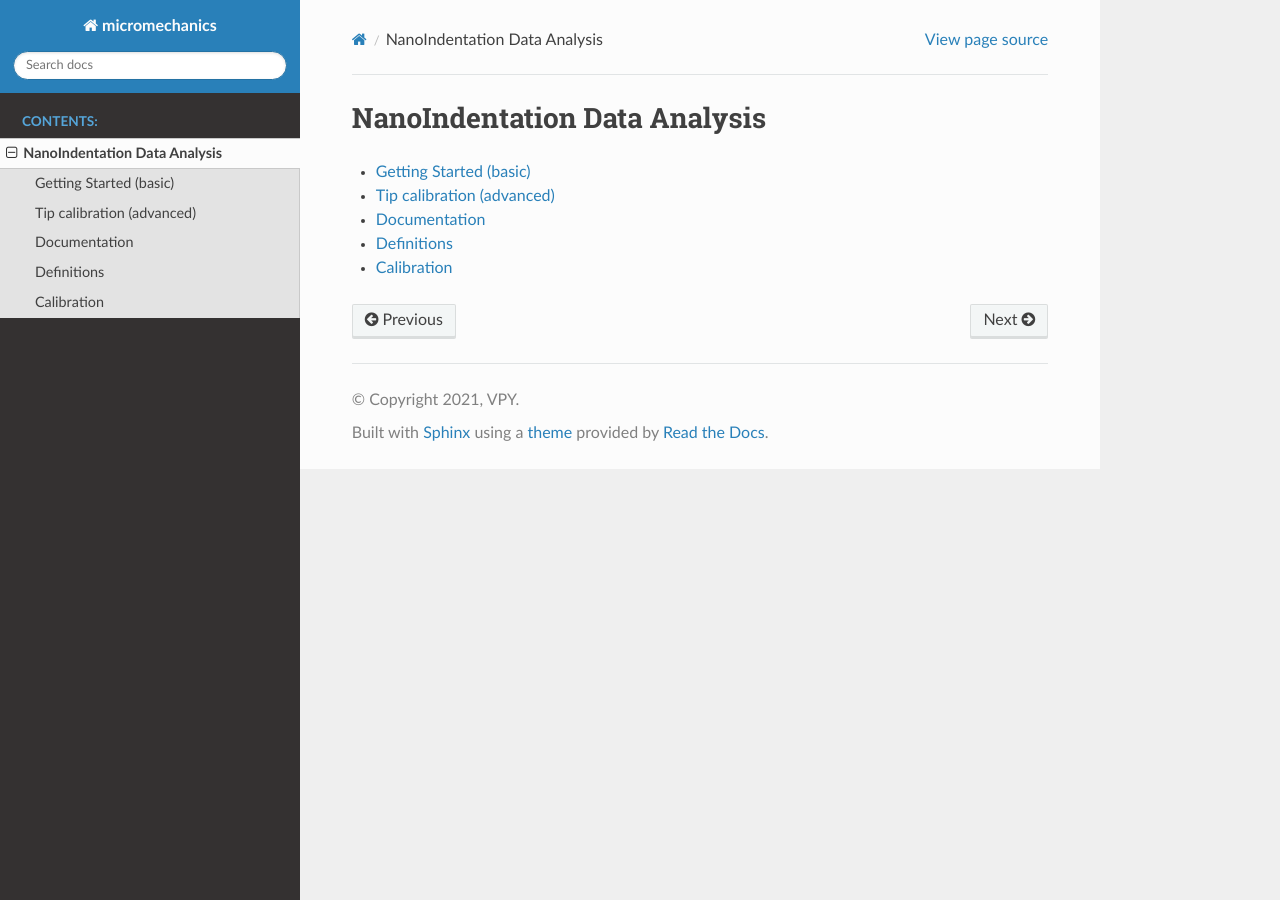
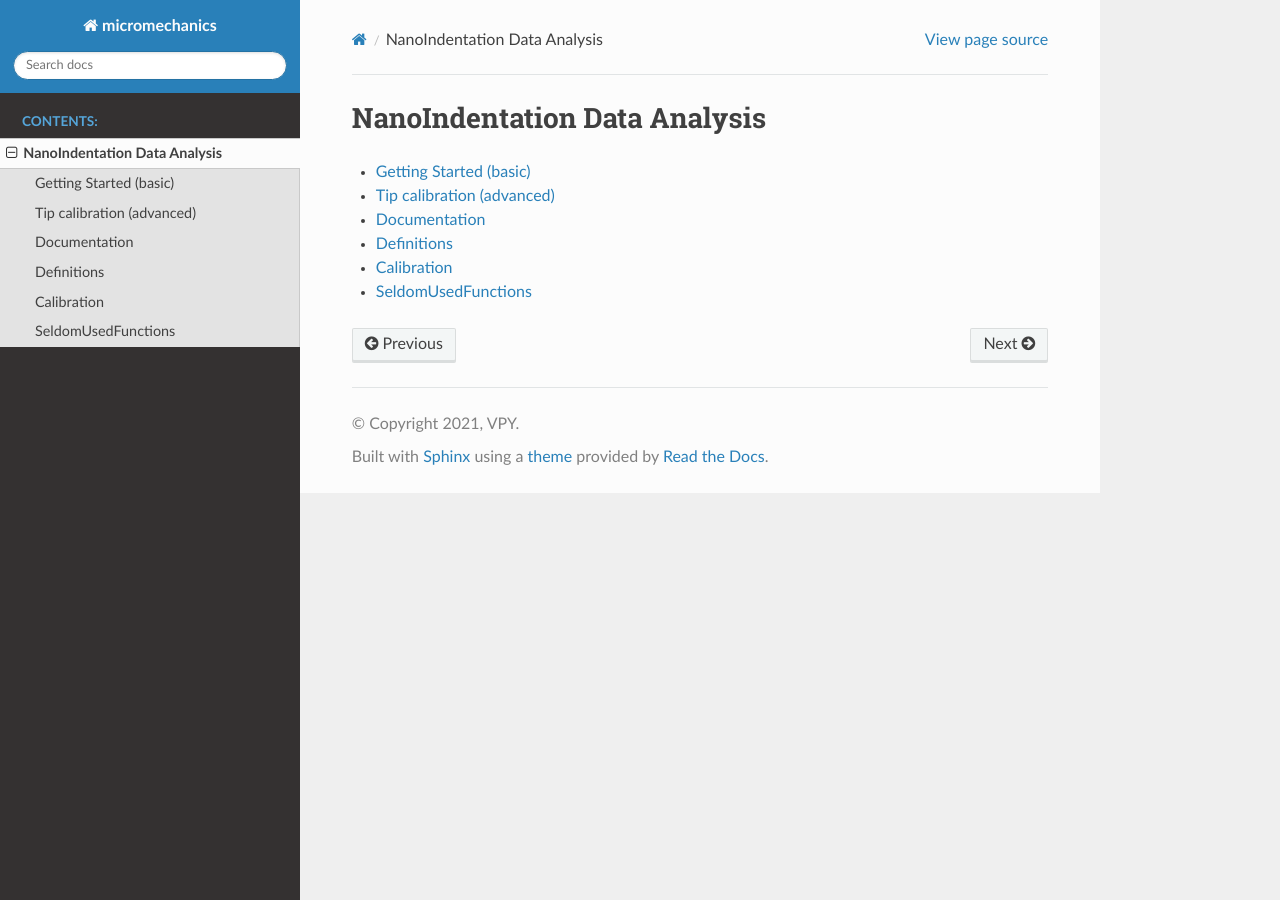
Before and after one commit to micromechanics/micromechanics, a Sphinx documentation site: the page built from docs/source/modules.rst, in a window 1280 px wide. Built offline with Sphinx 7.4.7 and the Read the Docs theme 2.0.0, drawn with Linux system fonts in a browser that asks for light colours.

Commit message:
Update nanoindent.rst

```diff
--- a/docs/source/nanoindent.rst
+++ b/docs/source/nanoindent.rst
@@ -15,3 +15,10 @@ Calibration
    :members:
    :undoc-members:
    :show-inheritance:
+
+SeldomUsedFunctions
+=============
+.. automodule:: seldomUsedFunctions
+   :members:
+   :undoc-members:
+   :show-inheritance:
```
